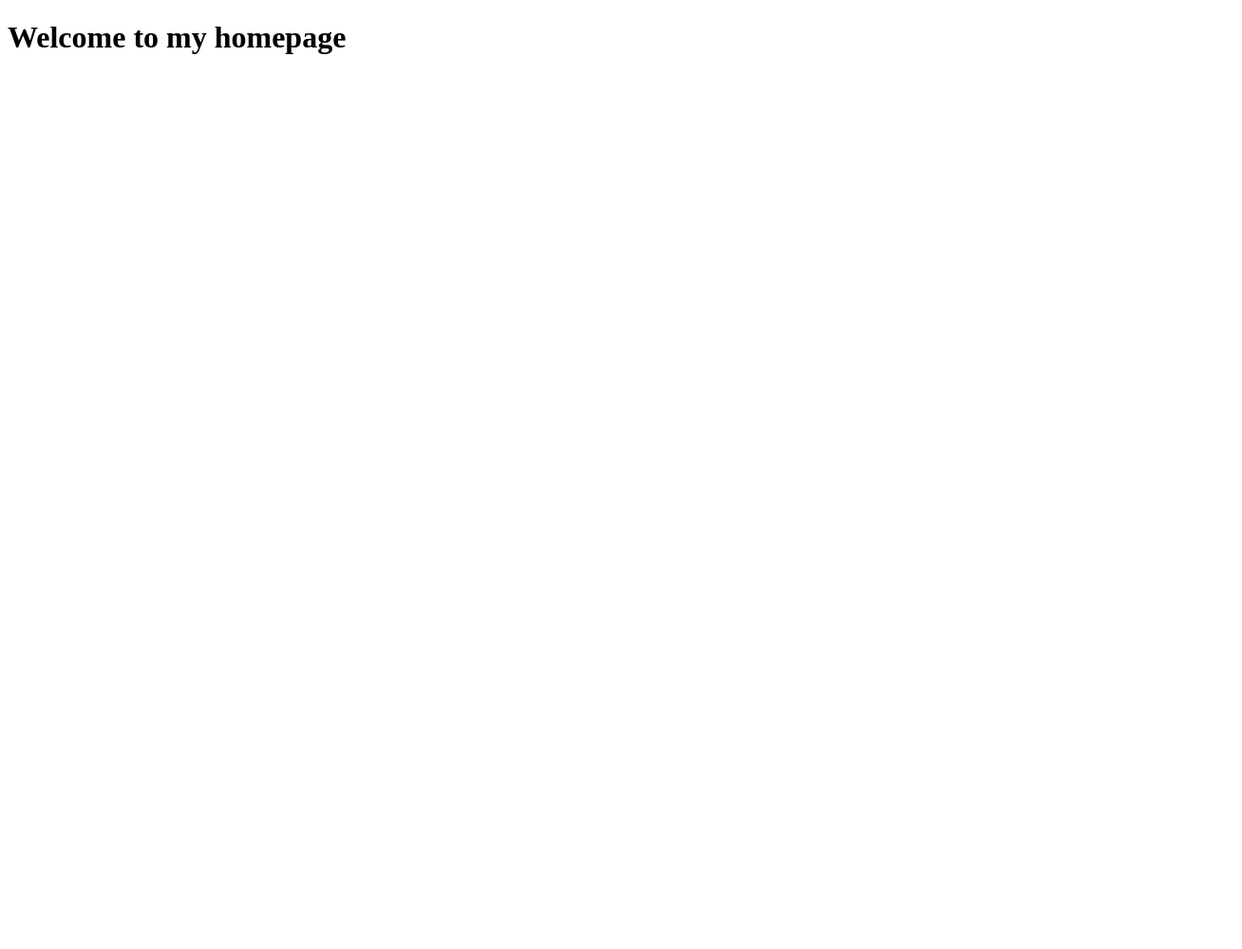
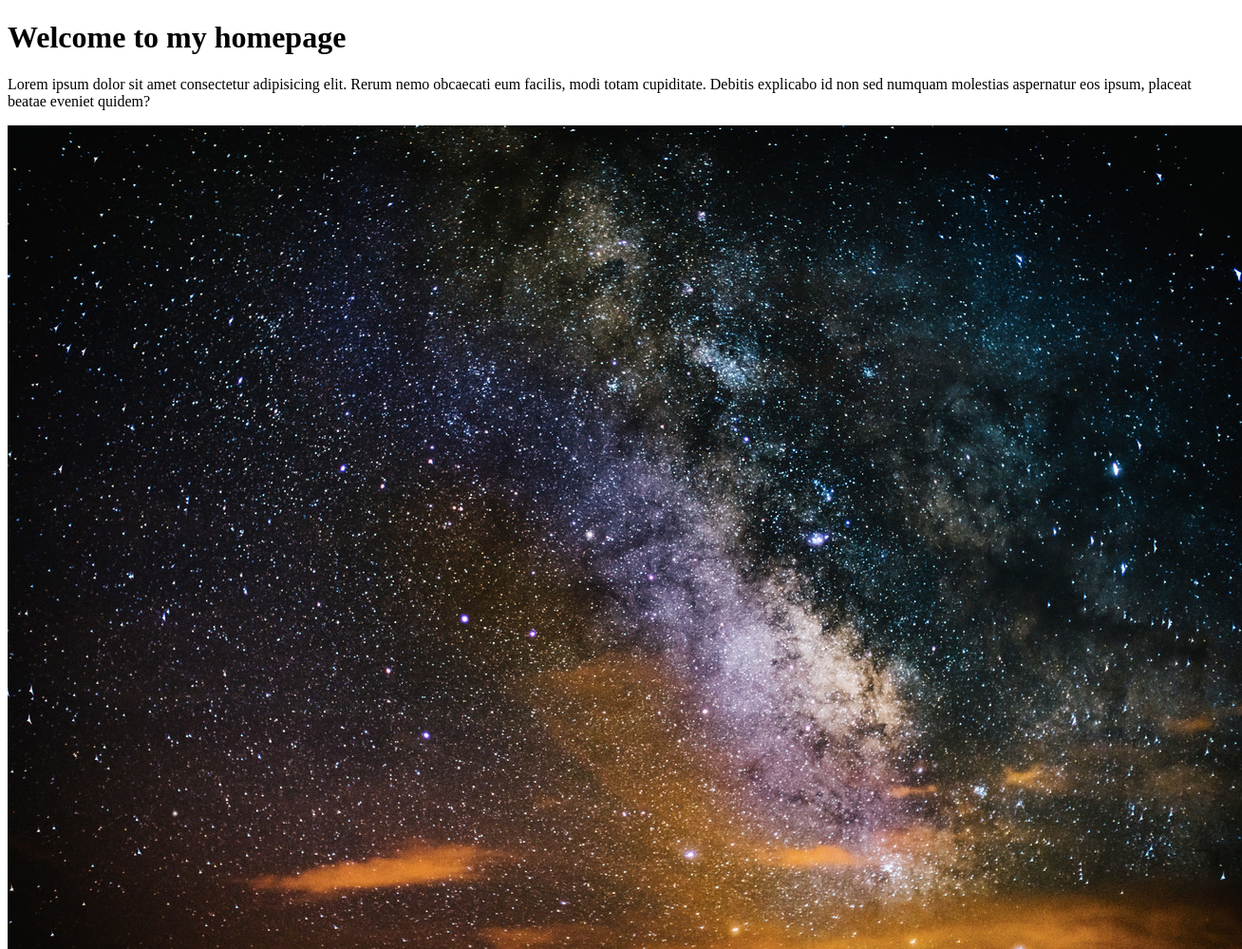
Before and after one commit to Marshflair1988/Deployment-example, a plain HTML site: page Index.html in a window 1280 px wide. Shown: the whole page at 95% size, 1308 px wide, since content can reach past the window. Before the commit the page ends 800 px from the top, so only its background shows below. Drawn offline with Linux system fonts and the light colour scheme.

Commit message:
Added text and image to home page

```diff
--- a/Index.html
+++ b/Index.html
@@ -8,5 +8,7 @@
 </head>
 <body>
     <h1>Welcome to my homepage</h1>
+    <p>Lorem ipsum dolor sit amet consectetur adipisicing elit. Rerum nemo obcaecati eum facilis, modi totam cupiditate. Debitis explicabo id non sed numquam molestias aspernatur eos ipsum, placeat beatae eveniet quidem?</p>
+    <img src="images/86835.jpg" alt="Galaxy" />
 </body>
 </html>
```
Also changed, not shown: Images/86835.jpg (added).
